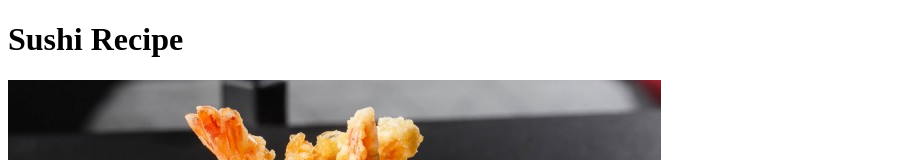
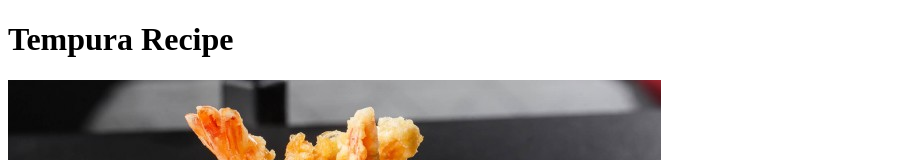
Before and after one commit to BaoyangYu/odin-recipes, a plain HTML site: page recipes/tempura.html in a window 1280 px wide. Shown: the top 160 px of the page, without its empty margins (0-902 px from the left). Drawn offline with Linux system fonts and the light colour scheme.

Commit message:
Fix mistake on Tempura page

```diff
--- a/recipes/tempura.html
+++ b/recipes/tempura.html
@@ -7,7 +7,7 @@
     <title>Tempura Recipe</title>
 </head>
 <body>
-    <h1>Sushi Recipe</h1>
+    <h1>Tempura Recipe</h1>
     <img src="../image/Tempura image.jpeg" alt="Image of Tempura">
     <h2>Description</h2>
     <p>This homemade sushi is so simple and fun to make! </p>
```
